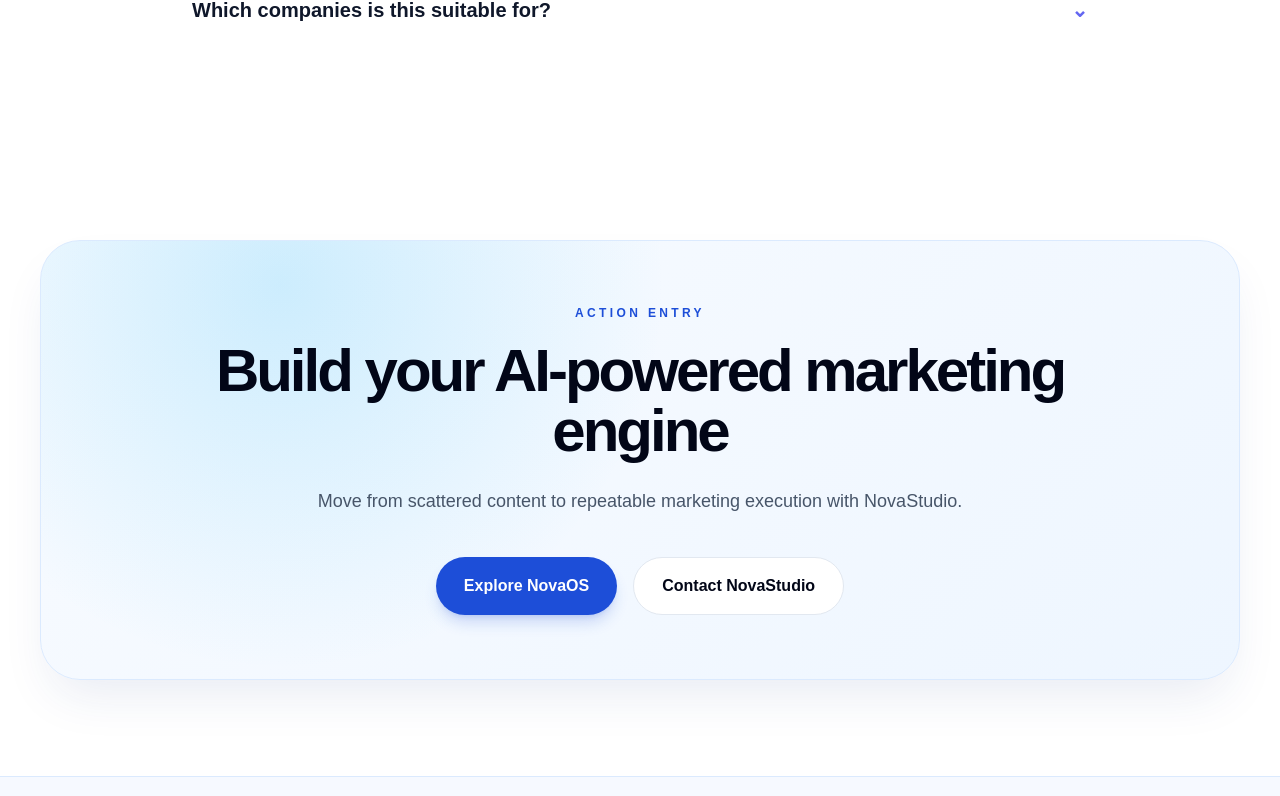
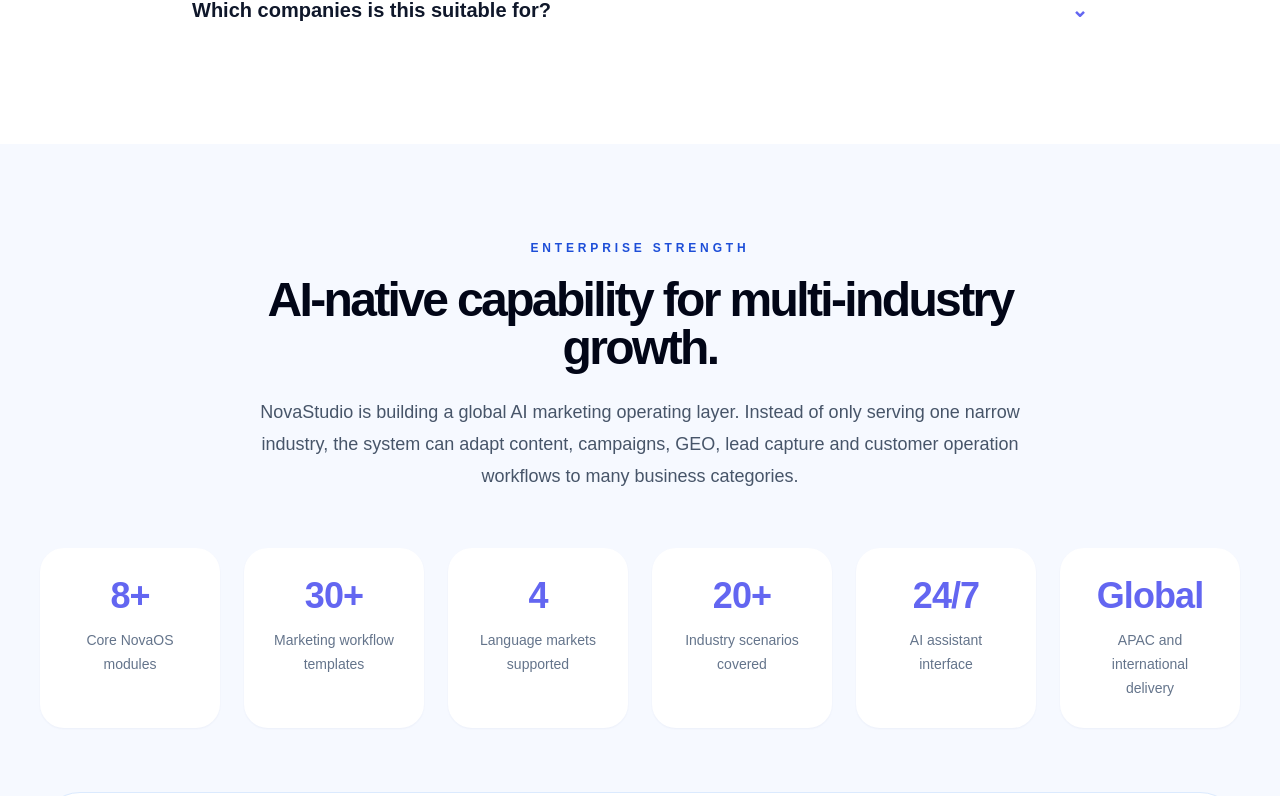
Before and after one commit to Booyuu/Novatest, a Next.js app: page / in a window 1280 px wide. Shown: the part 7071-7867 px from the top of the page. Built offline with nearby package versions, Linux system fonts and the light colour scheme.

Commit message:
Add enterprise strength section to homepage

```diff
--- a/app/page.tsx
+++ b/app/page.tsx
@@ -5,6 +5,7 @@ import { CTA } from '@/components/CTA';
 import { Footer } from '@/components/Footer';
 import { Hero } from '@/components/Hero';
 import { HomeDeepSections } from '@/components/HomeDeepSections';
+import { HomeEnterpriseStrength } from '@/components/HomeEnterpriseStrength';
 import { MaintenanceModal } from '@/components/MaintenanceModal';
 import { Navbar } from '@/components/Navbar';
 
@@ -17,6 +18,7 @@ export default function Home() {
       <Navbar onOpenModal={openModal} />
       <Hero onOpenModal={openModal} />
       <HomeDeepSections onOpenModal={openModal} />
+      <HomeEnterpriseStrength />
       <CTA onOpenModal={openModal} />
       <Footer onOpenModal={openModal} />
       <MaintenanceModal open={modalOpen} onClose={() => setModalOpen(false)} />
```
